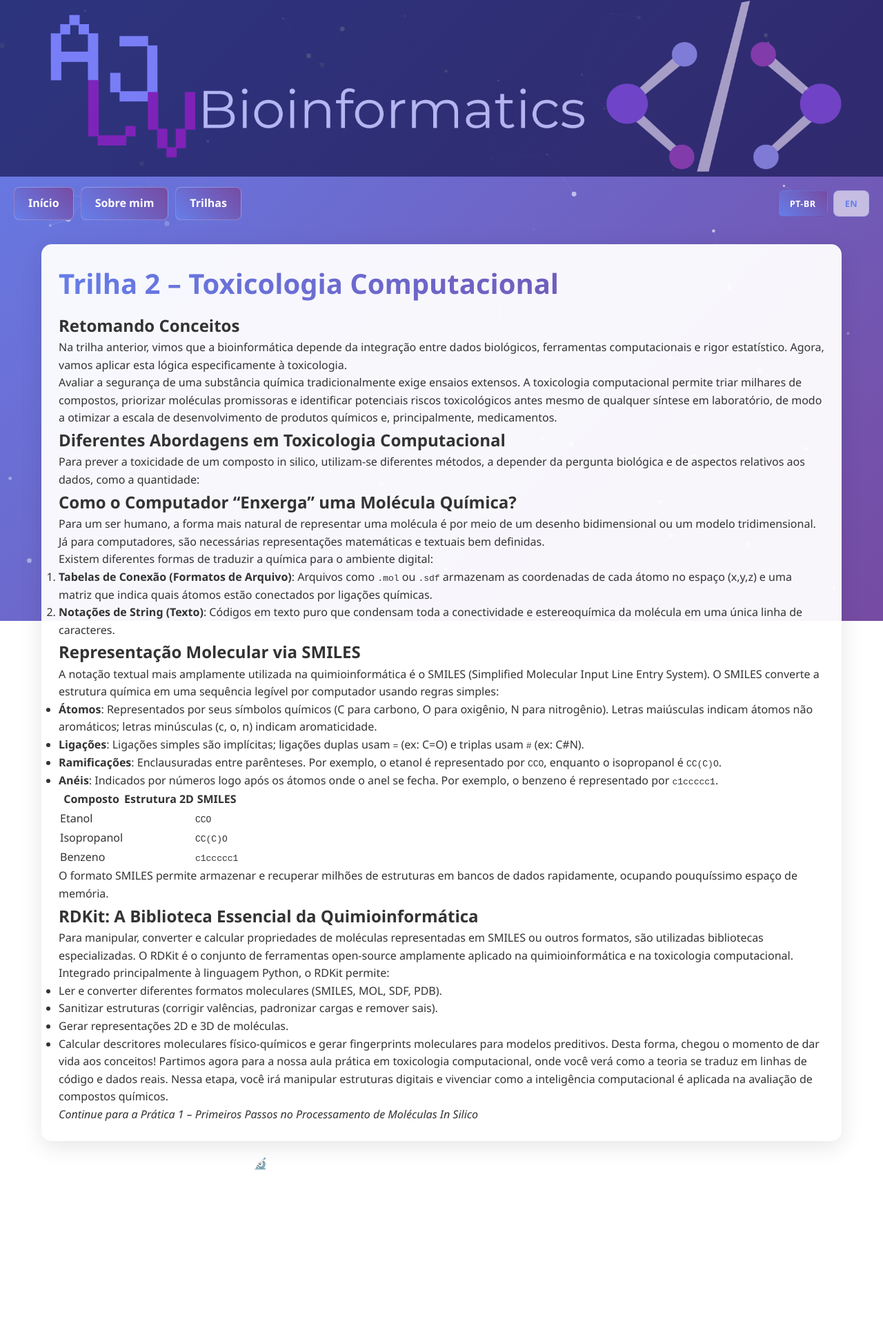
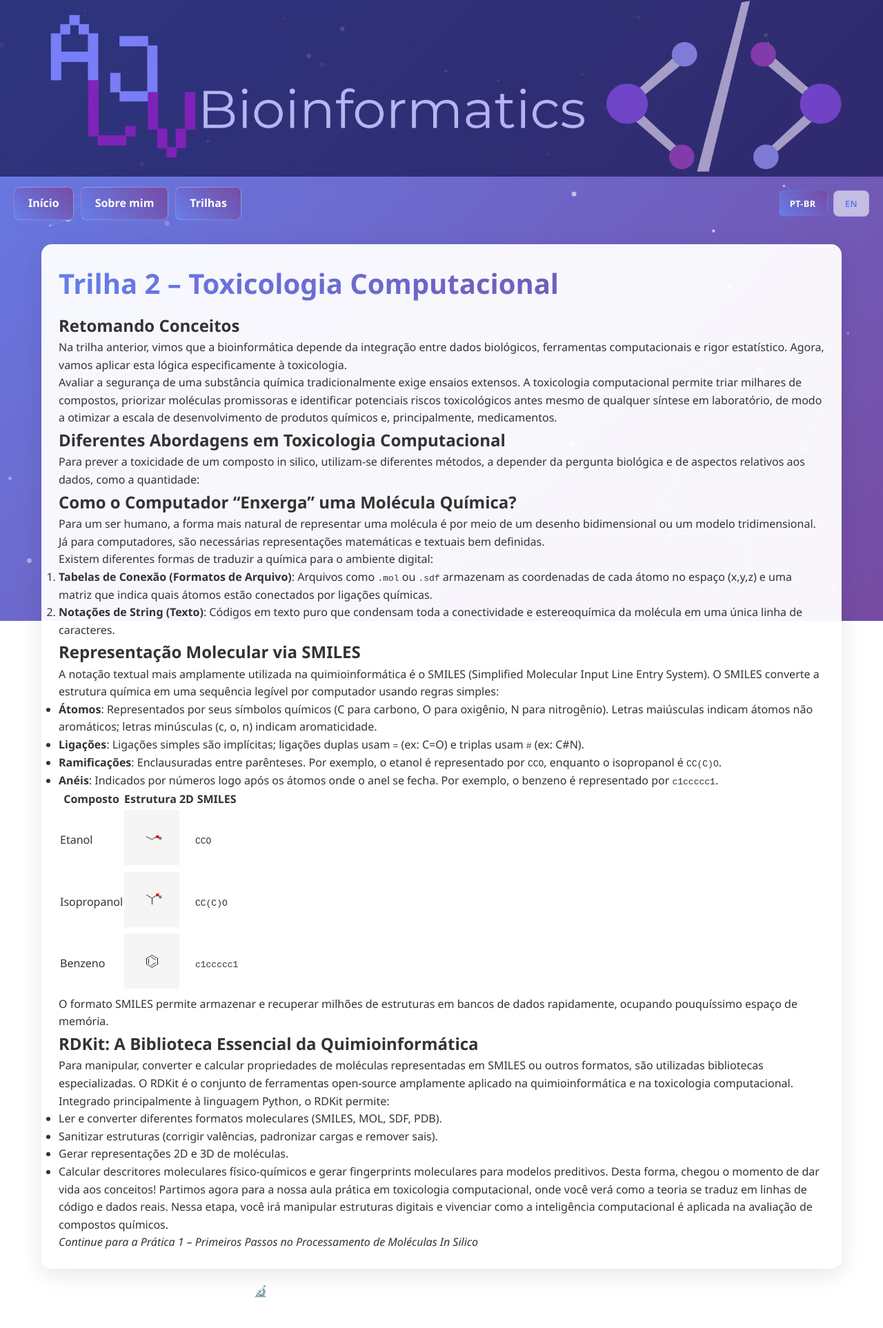
Before and after one commit to annejosiele/AJLV-Bioinformatics, a Jekyll site: the page built from toxicologia/trilha2.md, in a window 1280 px wide. Shown: the whole page at 69% size. Built offline with Jekyll 4.4.1, drawn with Linux system fonts in a browser that asks for light colours; before the commit the page ends 1739 px from its top, so only the background shows below that.

Commit message:
Atualizações

```diff
--- a/toxicologia/trilha2.md
+++ b/toxicologia/trilha2.md
@@ -36,9 +36,9 @@ A notação textual mais amplamente utilizada na quimioinformática é o SMILES
 
 | Composto | Estrutura 2D | SMILES |
 |---|---|---|
-| Etanol | <img src="{{/assets/figures/ethanol.webp | relative url }}" width="80"> | `CCO` |
-| Isopropanol | <img src="{{/assets/figures/isopropanol.webp | relative url }}" width="80"> | `CC(C)O` |
-| Benzeno | <img src="{{/assets/figures/benzene.webp | relative url}}" width="80"> | `c1ccccc1` |
+| Etanol | <img src="{{'/assets/figures/ethanol.webp' | relative_url }}" width="80"> | `CCO` |
+| Isopropanol | <img src="{{'/assets/figures/isopropanol.webp' | relative_url }}" width="80"> | `CC(C)O` |
+| Benzeno | <img src="{{'/assets/figures/benzene.webp' | relative_url}}" width="80"> | `c1ccccc1` |
 
 
 O formato SMILES permite armazenar e recuperar milhões de estruturas em bancos de dados rapidamente, ocupando pouquíssimo espaço de memória.
```
Also changed, not shown: other parts of toxicologia/trilha2.md (+1 -1 lines), bioinformatica/trilha1.md (+1 -1 lines), trilhas.md (+2 -2 lines).
